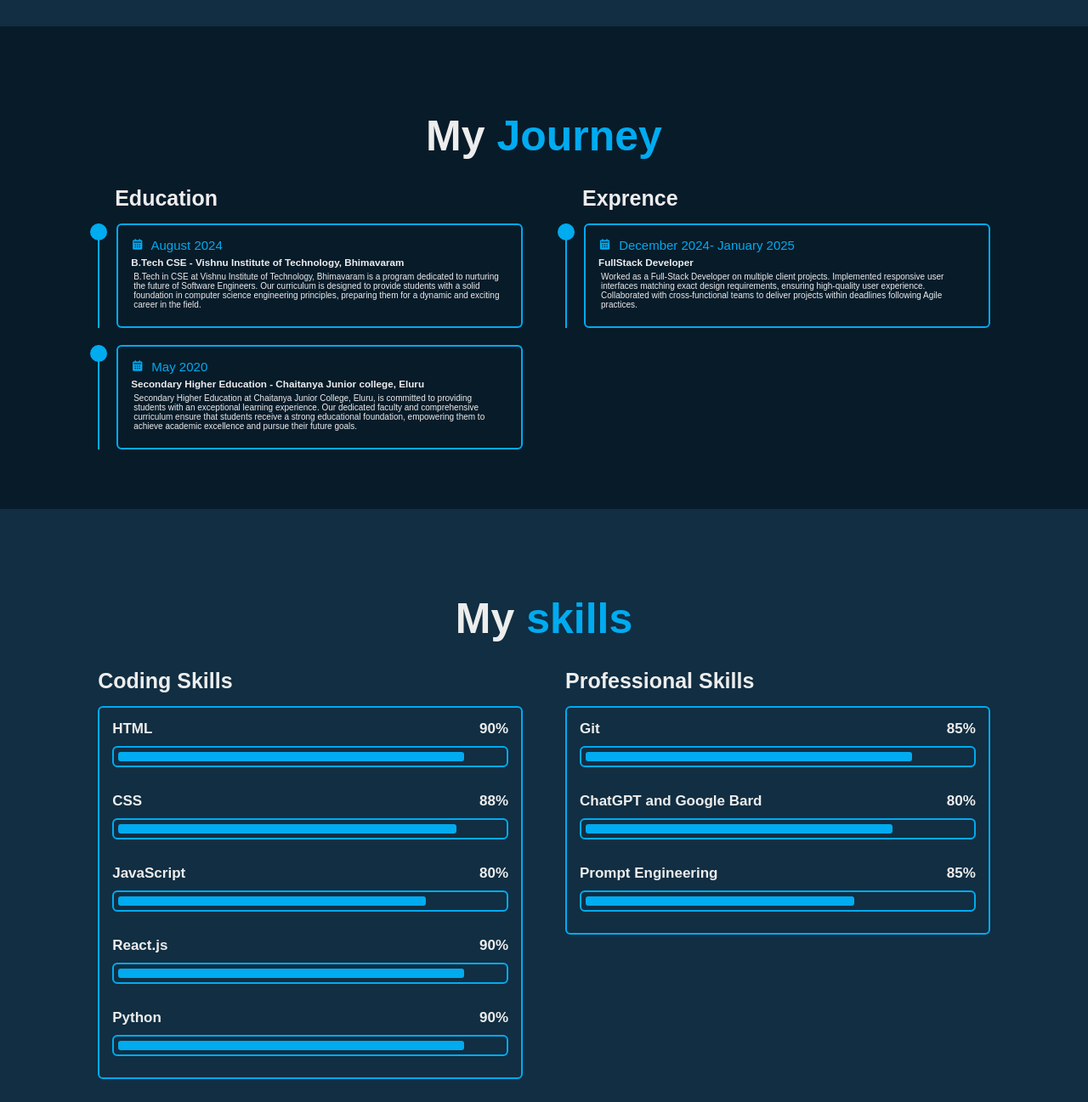
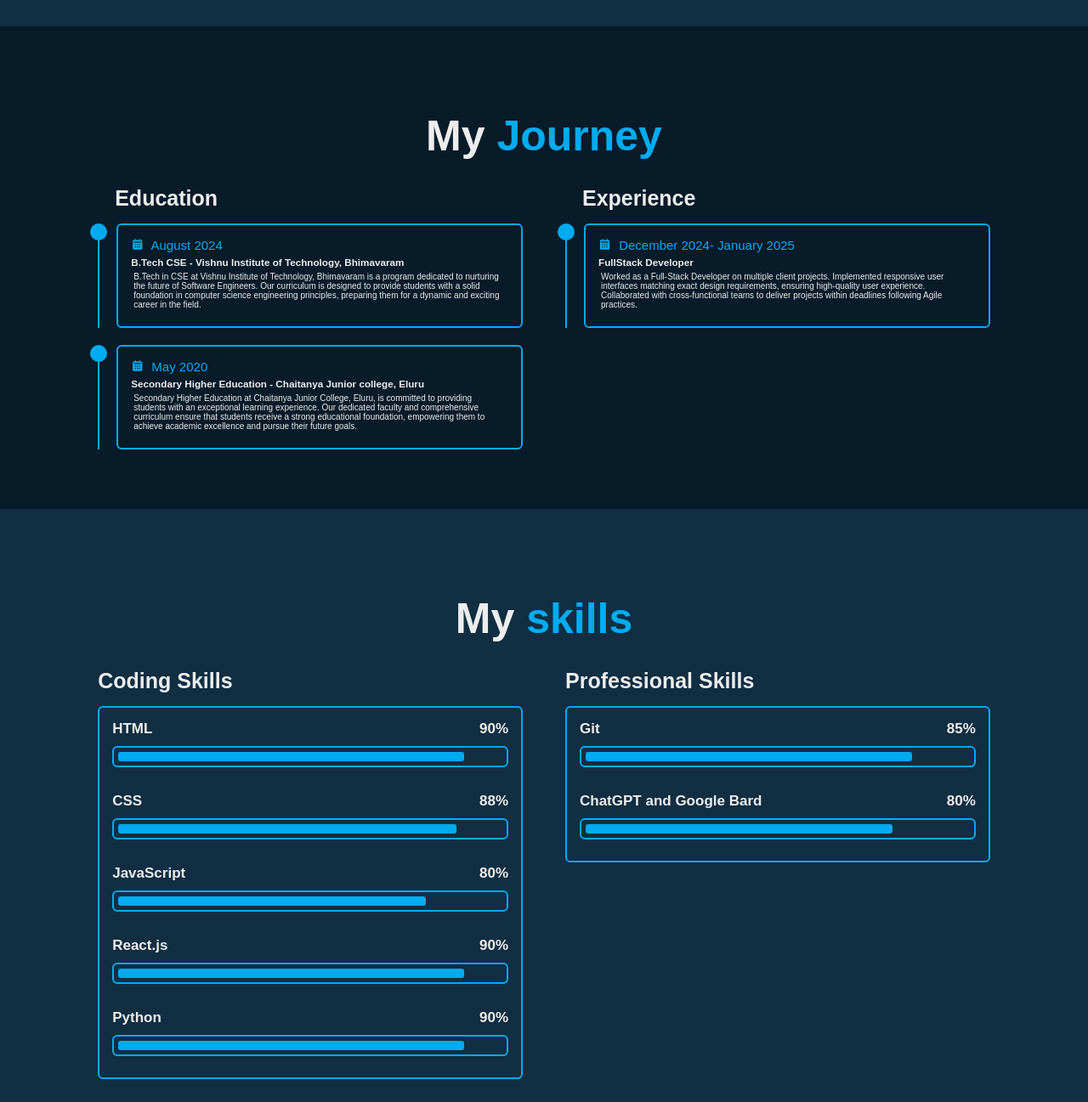
Before and after one commit to MohammadSajidhAli/Portfolio, a plain HTML site: page Sajidh-Portfolio-main/index.html in a window 1280 px wide. Shown: the part 1697-2994 px from the top of the page at 85% size. Drawn offline with nearby package versions, Linux system fonts and the light colour scheme; a small style sheet from the web is missing.

Commit message:
Update index.html

```diff
--- a/Sajidh-Portfolio-main/index.html
+++ b/Sajidh-Portfolio-main/index.html
@@ -168,7 +168,7 @@
       </div>
 
       <div class="education-column">
-        <h3 class="title">Exprence</h3>
+        <h3 class="title">Experience</h3>
 
         <div class="education-box">
           <div class="education-content">
@@ -273,10 +273,10 @@ deadlines following Agile practices.
               <div class="bar"><span></span></div>
             </div> -->
 
-            <div class="progress">
+<!--             <div class="progress">
               <h3>Prompt Engineering <span>85%</span></h3>
               <div class="bar"><span></span></div>
-            </div>
+            </div> -->
 
             <!-- <div class="progress">
               <h3>Microsoft Copilot<span>88%</span></h3>
```
